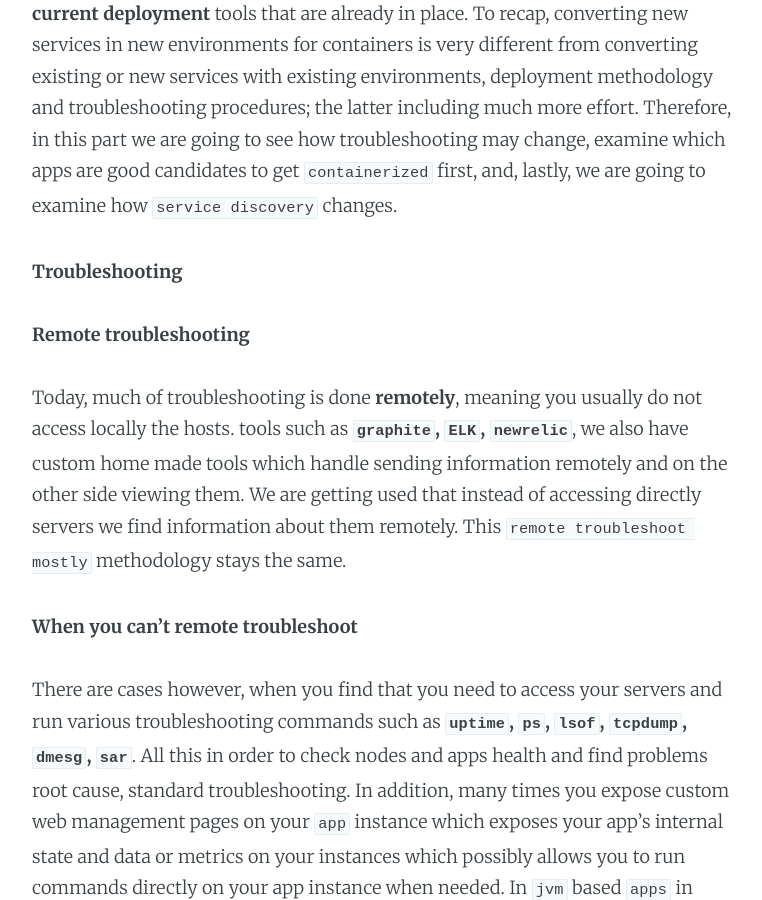
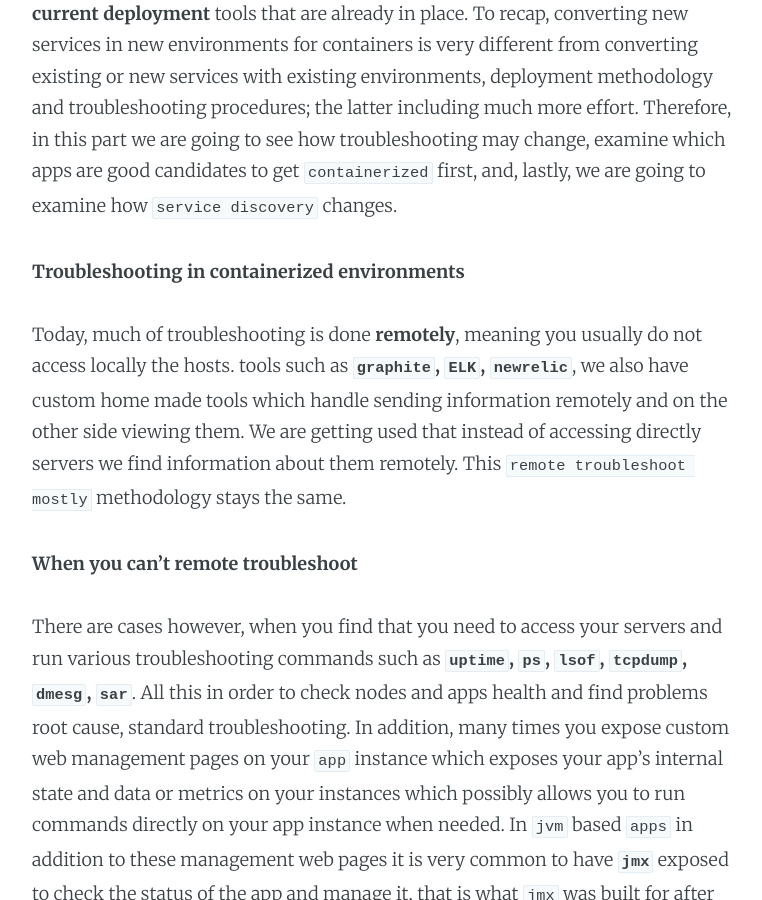
Before and after one commit to LivePersonInc/techblog, a Jekyll site: the page built from _posts/2016/2016-01-26-docker-adoption-pathway-part02.md, in a window 1280 px wide and 900 px high, scrolled down 331 px. Shown: the whole window, without its empty margins (253-1015 px from the left). Built offline with Jekyll 4.4.1, drawn with Linux system fonts in a browser that asks for light colours; comment, search, counter and statistics services are not loaded.

Commit message:
+temporary publish part 2

```diff
--- a/_posts/2016/2016-01-26-docker-adoption-pathway-part02.md
+++ b/_posts/2016/2016-01-26-docker-adoption-pathway-part02.md
@@ -9,9 +9,7 @@ published: true
 ---
 In [part 1](http://livepersoninc.github.io/techblog/docker-adoption-pathway-part01.html) we went through the **motivation** for `containers` adoption, we checked our **readiness** for `immutable deployments` and went through some of the **effect on current deployment** tools that are already in place.  To recap, converting new services in new environments for containers is very different from converting existing or new services with existing environments, deployment methodology and troubleshooting procedures; the latter including much more effort.  Therefore, in this part we are going to see how troubleshooting may change, examine which apps are good candidates to get `containerized` first, and, lastly, we are going to examine how `service discovery` changes.
 
-**Troubleshooting**
-
-**Remote troubleshooting**
+**Troubleshooting in containerized environments**
 
 Today, much of troubleshooting is done **remotely**, meaning you usually do not access locally the hosts. tools such as **`graphite`, `ELK`, `newrelic`**, we also have custom home made tools which handle sending information remotely and on the other side viewing them.   We are getting used that instead of accessing directly servers we find information about them remotely.   This `remote troubleshoot mostly` methodology stays the same.
 
```
